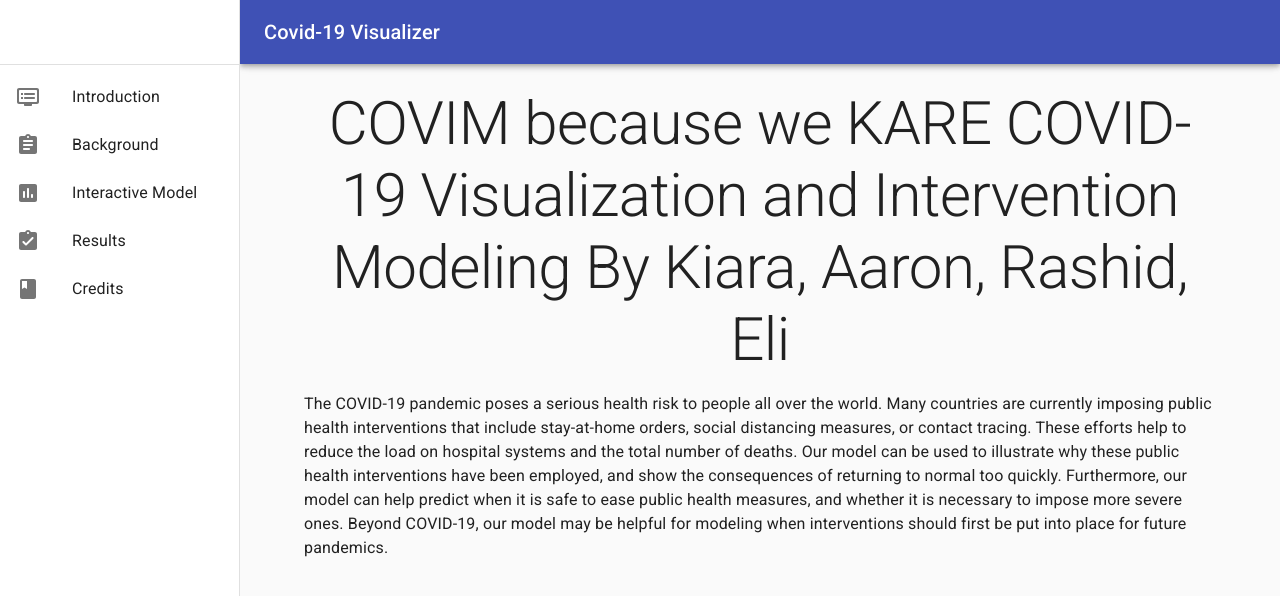
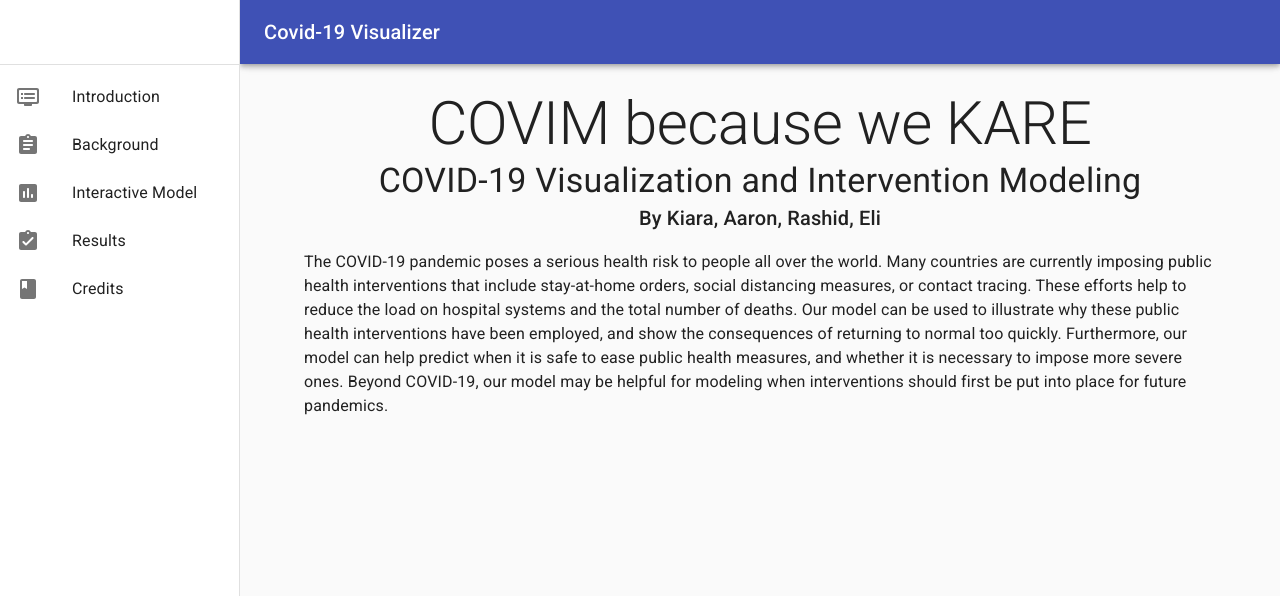
Before and after one commit to uvafan/MMM_Final_Project, a React (Create React App) app in the folder viz/: page / in a window 1280 px wide. Shown: the top 596 px of the page. Built offline with nearby package versions, Linux system fonts and the light colour scheme.

Commit message:
update sizing

```diff
--- a/viz/src/Introduction.js
+++ b/viz/src/Introduction.js
@@ -10,9 +10,12 @@ const Introduction = () => {
     <Container maxWidth="md">
       <Typography variant="h2" className={classes.titleClasses}>
         COVIM because we KARE
-
-COVID-19 Visualization and Intervention Modeling
-By Kiara, Aaron, Rashid, Eli
+      </Typography>
+      <Typography variant="h4" className={classes.titleClasses}>
+        COVID-19 Visualization and Intervention Modeling
+      </Typography>
+      <Typography variant="h6" className={classes.titleClasses}>
+        By Kiara, Aaron, Rashid, Eli
       </Typography>
       <Box pt={2} />
       <Typography variant="body1">
```
